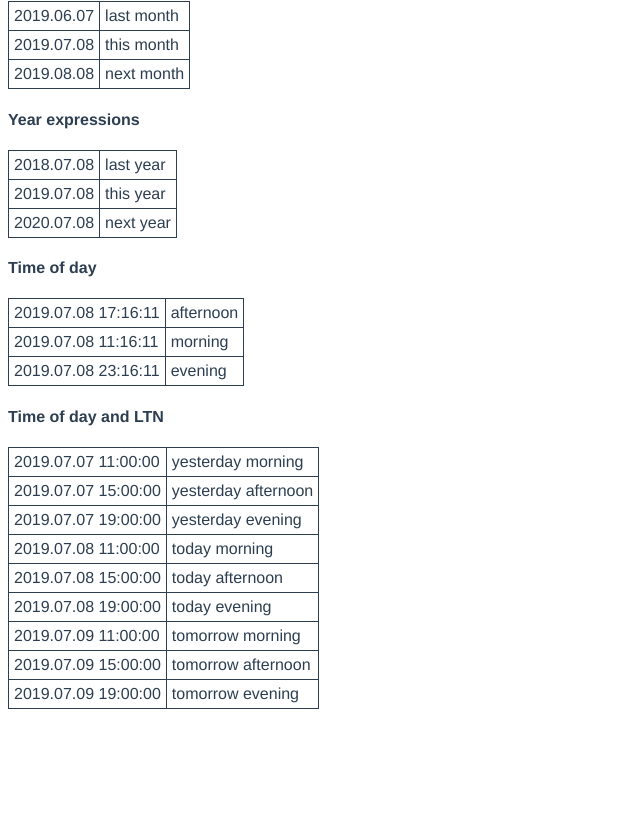
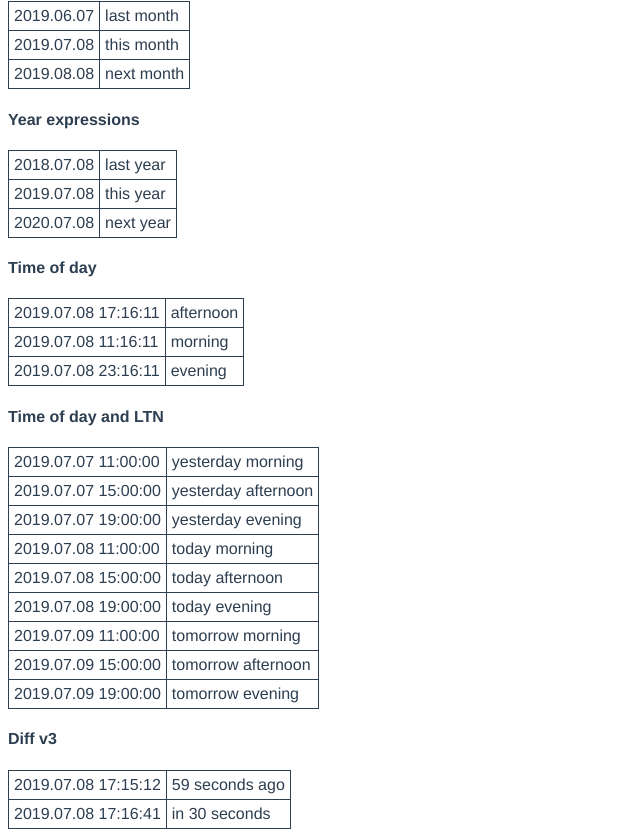
Before and after one commit to PaxExterminatus/vue-dev-kit, a Vue app: page /time in a window 1280 px wide. Shown: the part 1304-2141 px from the top of the page, without its empty margins (0-640 px from the left). Before the commit the page ends 2021 px from the top, so only its background shows below. Built offline with nearby package versions, Linux system fonts and the light colour scheme.

Commit message:
time diff v3

```diff
--- /dev/null
+++ b/src/lib/time/TimeDisplay/TimeDifference.ts
@@ -0,0 +1,100 @@
+import moment, {MomentInput, Moment} from 'moment'
+
+interface LimitsInterface
+{
+    readonly second: number
+    readonly minute: number
+    readonly hour: number
+    readonly day: number
+    readonly month: number
+    readonly year: number
+}
+
+export type Tense = 'past' | 'future'
+export type Unit = 'second' | 'minute' | 'hour' | 'day' | 'month' | 'year'
+
+export interface ExpressionInterface
+{
+    tense : Tense
+    unit : Unit
+    count: number
+}
+
+export class DifferenceExpression implements ExpressionInterface
+{
+    tense: Tense;
+    unit: Unit;
+    count: number;
+    constructor({tense, unit, count} : ExpressionInterface)
+    {
+        this.tense = tense;
+        this.unit = unit;
+        this.count = count;
+    }
+}
+
+export class TimeDifference implements LimitsInterface
+{
+    readonly second : number = 1000;
+    readonly minute : number = this.second * 60;
+    readonly hour   : number = this.minute * 60;
+    readonly day    : number = this.hour * 24;
+    readonly month  : number = this.day * 30;
+    readonly year   : number = this.month * 12;
+
+    readonly moment : Moment;
+    private readonly diff: number;
+    private readonly now : Moment = moment();
+    constructor(inp: MomentInput, limits? : LimitsInterface)
+    {
+        this.moment = moment(inp);
+        this.diff = this.now.diff(this.moment);
+        if (limits) Object.assign(this,limits);
+    }
+
+    get expression() : DifferenceExpression
+    {
+        let tense : Tense, unit : Unit, number : Number, count : number;
+
+        if (this.diff < 0) tense = "future";
+        else tense = "past";
+
+        if (this.diff < this.minute) unit = "second";
+        else if (this.diff < this.hour) unit = "minute";
+        else if (this.diff < this.day) unit = "hour";
+        else if (this.diff < this.month) unit = "day";
+        else if (this.diff < this.year) unit = "month";
+        else unit = "year";
+
+        count = Math.abs(Math.round(this.diff / this[unit]));
+
+        return new DifferenceExpression({tense,unit,count});
+    }
+
+    get display() : string {
+        let {tense, unit, count} = this.expression;
+
+        if (tense === 'past')
+        {
+            if (unit === 'second')
+            {
+                return count > 1 ? `${count} seconds ago` : `${count} second ago`
+            }
+        } else { //future
+            if (unit === 'second')
+            {
+                return count > 1 ? `in ${count} seconds` : `in ${count} second`
+            }
+        }
+
+        return 'lol'
+    }
+
+    toString() {
+        return this.display;
+    }
+}
+
+export class DifferenceDisplay {
+
+}
--- a/src/views/TimePage.vue
+++ b/src/views/TimePage.vue
@@ -71,6 +71,16 @@
                         </tr>
                     </table>
                 </div>
+
+                <div>
+                    <h4>Diff v3</h4>
+                    <table>
+                        <tr v-for="dt of diff2">
+                            <td>{{dt.format('YYYY.MM.DD HH:mm:ss')}}</td>
+                            <td>{{diff(dt)}}</td>
+                        </tr>
+                    </table>
+                </div>
             </div>
         </section>
     </div>
@@ -83,6 +93,7 @@ import {ExpressionWithinDay,ExpressionWithinWeek,ExpressionWithinMonth,Expressio
 import {TimeDiffPast} from 'time/TimeDisplay/TimeDiffPast'
 import {TimeDiffFuture} from 'time/TimeDisplay/TimeDiffFuture'
 import {IntervalDay,IntervalDayLtn} from 'time/TimeDisplay/IntervalDay'
+import {TimeDifference} from 'time/TimeDisplay/TimeDifference'
 export default {
     components: {TimeExpression},
     data(){return{
@@ -159,6 +170,10 @@ export default {
             moment().add(1,'d').set({hour:15, minute:0, second:0, millisecond:0}),
             moment().add(1,'d').set({hour:19, minute:0, second:0, millisecond:0}),
         ],
+        diff2: [
+            moment().subtract(59,'s'),
+            moment().add(30,'s')
+        ],
         expressionsPast: [TimeDiffPast],
         expressionsFuture: [TimeDiffFuture],
         expressionsDay: [ExpressionWithinDay],
@@ -168,5 +183,11 @@ export default {
         expressionsTimeOfDay: [IntervalDay],
         expLtn: [IntervalDayLtn],
     }},
+
+    methods: {
+        diff(inp){
+            return new TimeDifference(inp);
+        }
+    }
 }
 </script>
```
